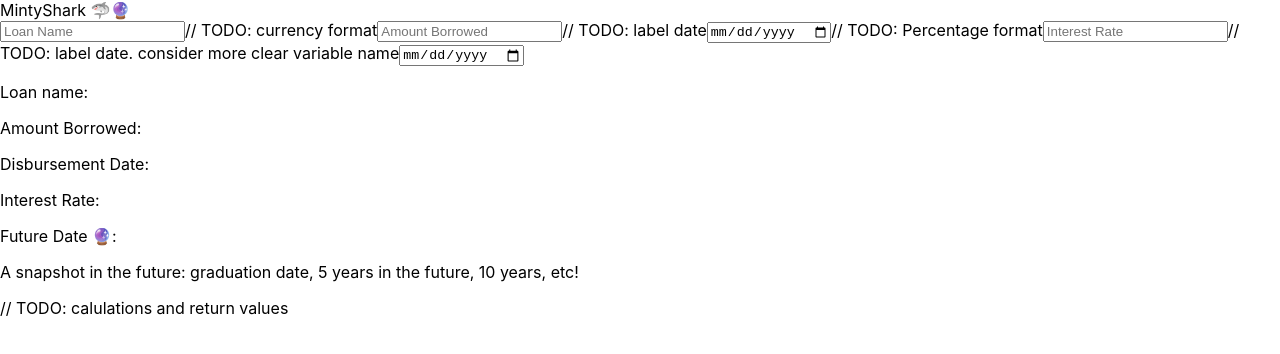
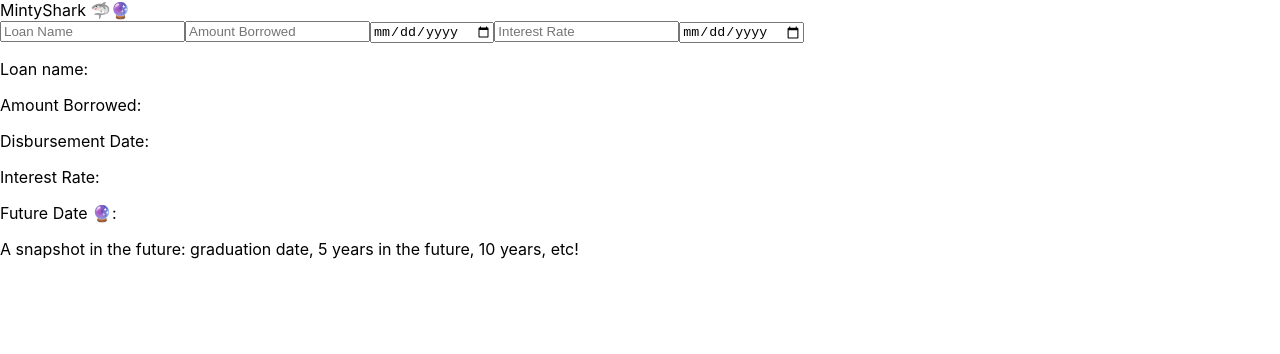
Before and after one commit to aileentran/mintyshark, a React (Create React App) app: page / in a window 1280 px wide. Shown: the top 354 px of the page. Built offline with nearby package versions, Linux system fonts and the light colour scheme.

Commit message:
Fixed comments in JSX

```diff
--- a/src/Components/LoanForm.js
+++ b/src/Components/LoanForm.js
@@ -32,7 +32,8 @@ class LoanForm extends Component {
             onChange={this.handleChange}
           />
 
-          // TODO: currency format
+
+          {/* TODO: currency format */}
           <input
             type="text"
             name="amtBorrowed"
@@ -41,7 +42,7 @@ class LoanForm extends Component {
             onChange={this.handleChange}
           />
 
-          // TODO: label date
+          {/* TODO: label date */}
           <input
             type="date"
             name="disbursementDate"
@@ -49,7 +50,7 @@ class LoanForm extends Component {
             onChange={this.handleChange}
           />
 
-          // TODO: Percentage format
+          {/* TODO: Percentage format */}
           <input
             type="text"
             name="interestRate"
@@ -58,11 +59,10 @@ class LoanForm extends Component {
             onChange={this.handleChange}
           />
 
-          // TODO: label date. consider more clear variable name
+           {/* TODO: label date. consider more clear variable name. placeholder today's date?*/}
           <input
             type="date"
             name="futureDate"
-            // TODO: placeholder today's date?
             value={this.state.futureDate}
             onChange={this.handleChange}
           />
@@ -75,7 +75,7 @@ class LoanForm extends Component {
           <p>Future Date 🔮: {this.state.futureDate}</p>
           <p>A snapshot in the future: graduation date, 5 years in the future, 10 years, etc!</p>
         </div>
-        // TODO: calulations and return values
+        {/* TODO: calulations and return values */}
       </div>
     )
   }
```
Also changed, not shown: 1 other file (tests, documents, lock files or other folders).
